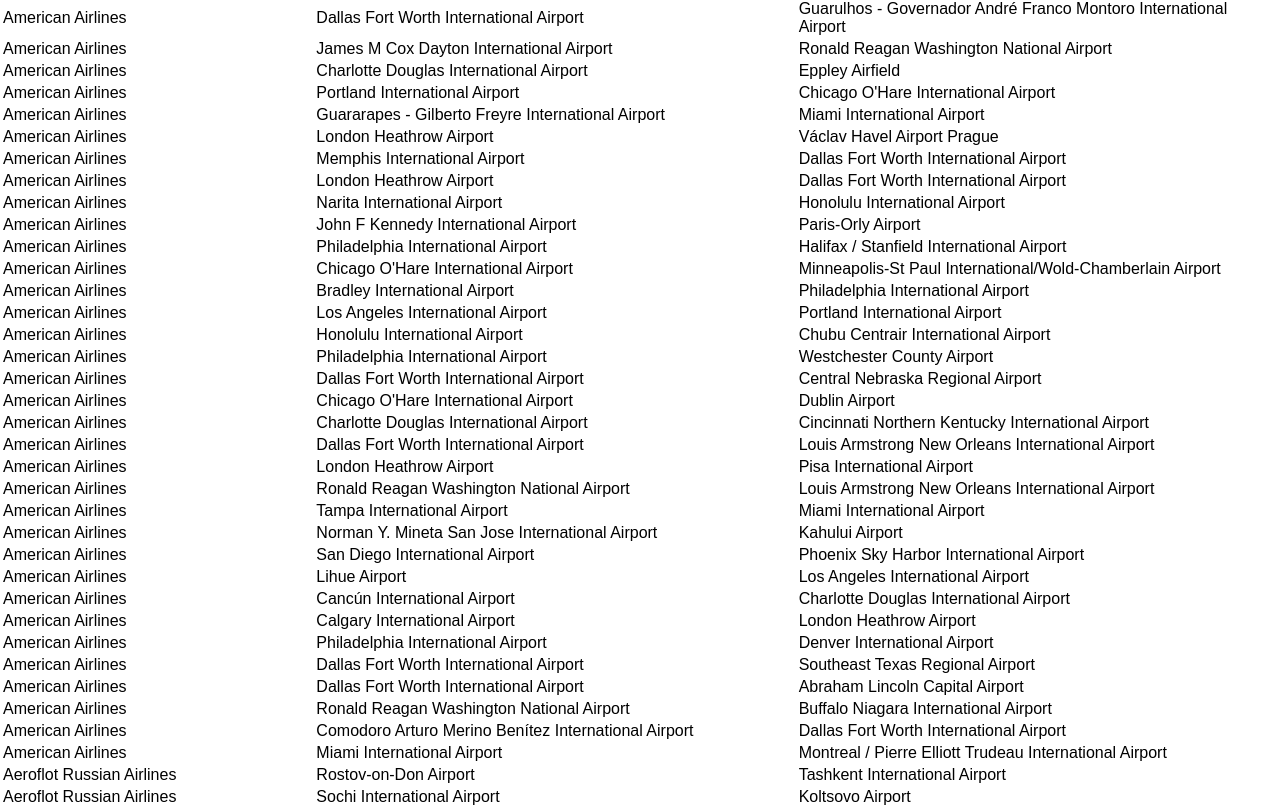
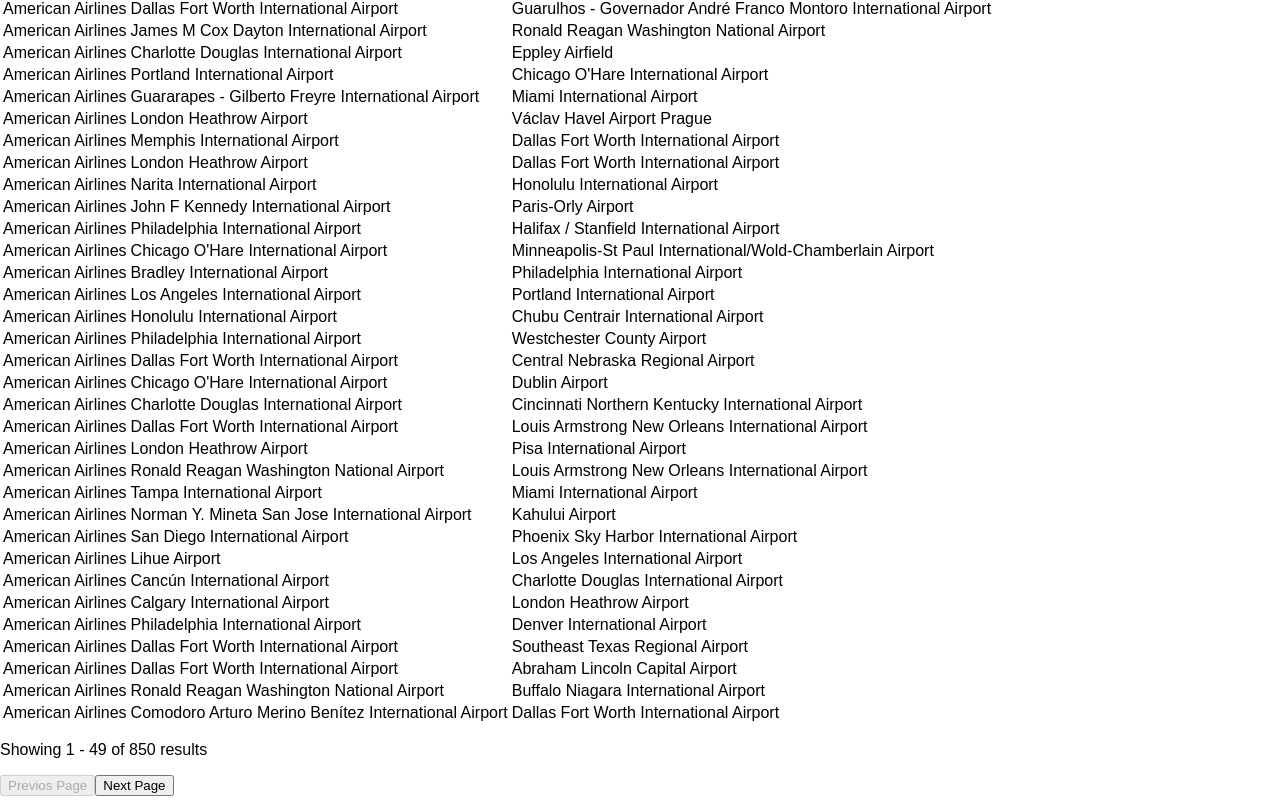
Before and after one commit to partemen86/Airlines, a React (Create React App) app: page / in a window 1280 px wide. Shown: the part 555-1362 px from the top of the page. Built offline with nearby package versions, Linux system fonts and the light colour scheme.

Commit message:
added pagination to table

```diff
--- a/src/App.js
+++ b/src/App.js
@@ -31,7 +31,7 @@
     </section>
     <div>
       <Table className='routes-table' columns={columns}
-        rows={data.routes} format={formatValue} />
+        rows={data.routes} format={formatValue} perPage={49} />
     </div>
   </div>
   )
--- a/src/components/Table.js
+++ b/src/components/Table.js
@@ -1,7 +1,21 @@
-import React from "react";
+import React, { useState } from "react";
 
-const Table = ({ columns, rows, format }) => {
+const Table = ({ columns, rows, format, perPage }) => {
+  const [page, setPage] = useState(0)
+  const total = rows.length
+  const start = page * perPage
+  const end = start + perPage > total ? total : start + perPage
+
+  const nextPage = () => {
+    setPage(page + 1)
+  }
+
+  const previousPage = () => {
+    setPage(page - 1)
+  }
+
   return (
+    <div>
       <table>
         <thead>
           <tr>
@@ -11,7 +25,7 @@
           </tr>
         </thead>
         <tbody>
-        {rows.map((row, rowIdx) =>
+          {rows.slice(start, end).map((row, rowIdx) =>
             <tr key={rowIdx}>
               {columns.map((col, colIdx) =>
                 <td key={colIdx}>{format(col.property, row[col.property])}</td>
@@ -20,6 +34,24 @@
           )}
         </tbody>
       </table>
+      <div>
+        <p>Showing {start + 1} - {end} of {total} results</p>
+        <p>
+          <button
+            onClick={previousPage}
+            disabled ={start < perPage}
+          >
+            Previos Page
+          </button>
+          <button
+            onClick={nextPage}
+            disabled={end >= total}
+          >
+            Next Page
+          </button>
+        </p>
+      </div>
+    </div>
   )
 }
 
```
Lines whose indentation alone changed are shown as unchanged.
